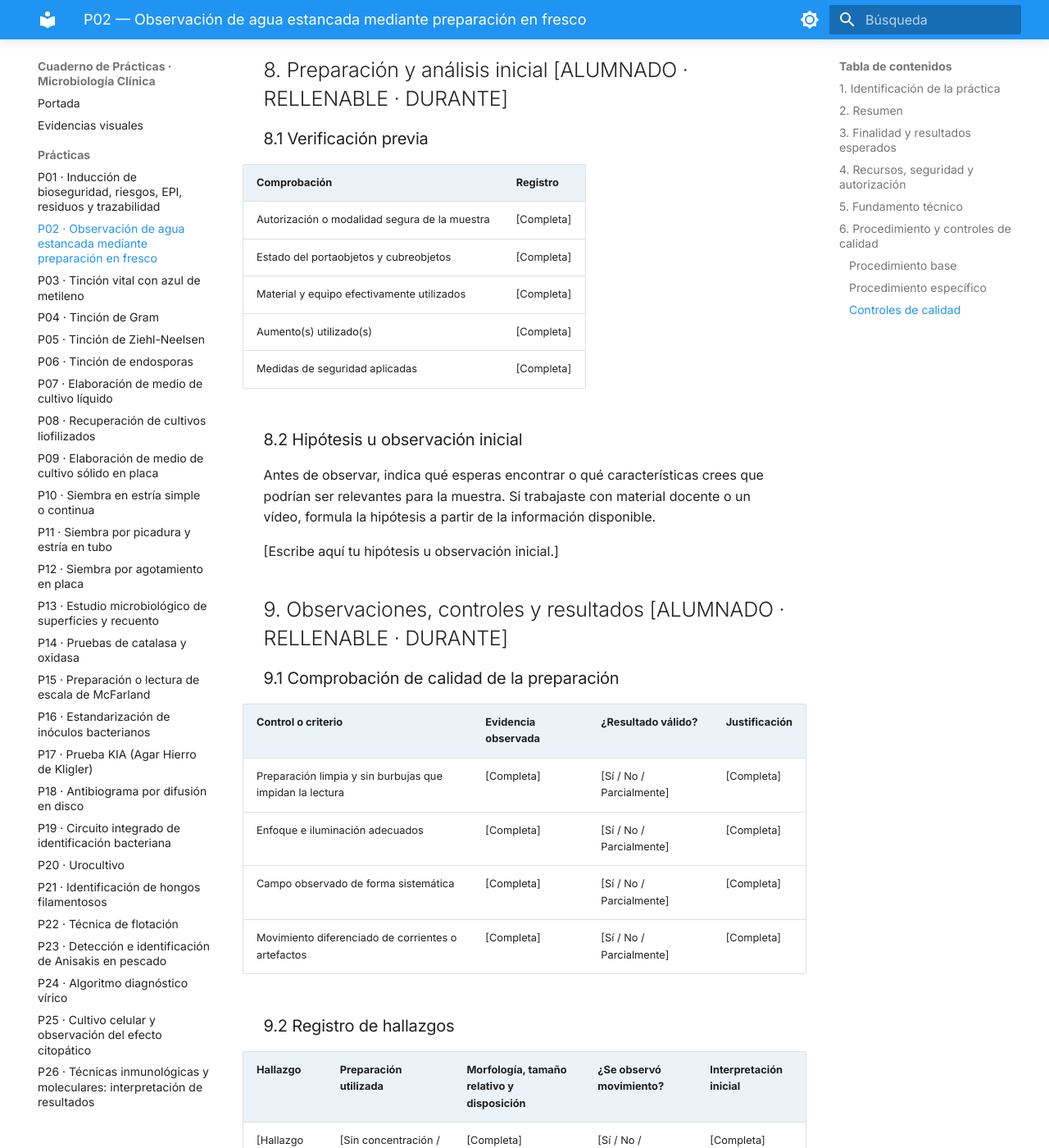
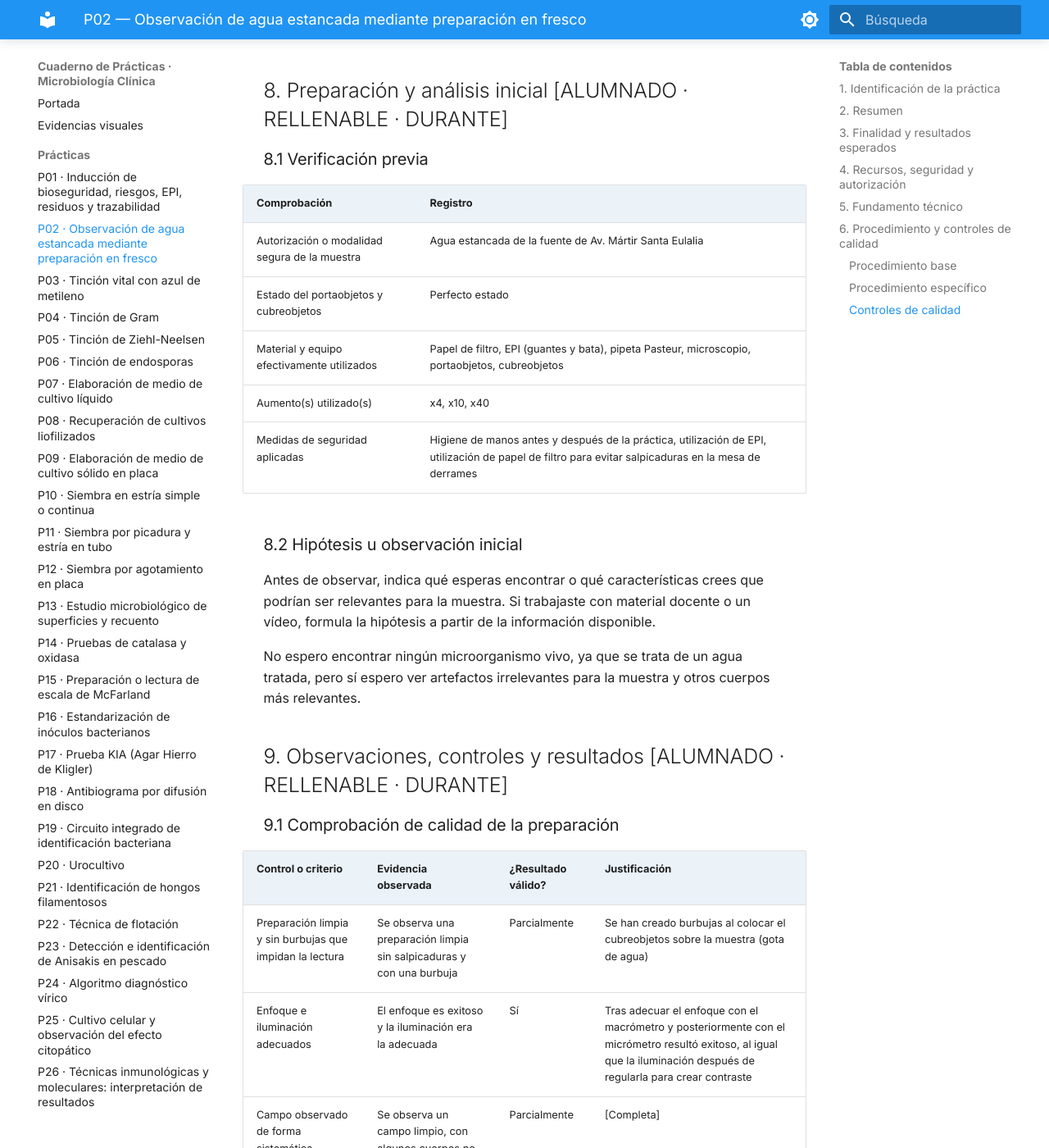
Before and after one commit to Rebeca-hubb/Cuaderno-Pr-cticas-Microbiolog-a-Rebeca-Vicho-, an MkDocs documentation site: the page built from docs/practicas/P02_Observacion_en_fresco.md, in a window 1280 px wide and 1400 px high, scrolled down 6089 px. Shown: the whole window at 82% size. Built offline with MkDocs 1.6.1 and Material for MkDocs 9.7.7, drawn with Linux system fonts in a browser that asks for light colours; some of the changed text lies outside the part shown.

Commit message:
Update P02_Observacion_en_frescocasiacabado.md

```diff
--- a/docs/practicas/P02_Observacion_en_fresco.md
+++ b/docs/practicas/P02_Observacion_en_fresco.md
@@ -128,13 +128,13 @@ El guion de práctica aportado por el profesorado, *P1_Observación de agua esta
 
 ## 7. Datos de realización [ALUMNADO · RELLENABLE · DURANTE]
 
-- **Nombre y apellidos:** [Escribe tu nombre y apellidos]
-- **Fecha real de realización:** [dd/mm/aaaa]
-- **Grupo:** [Indica tu grupo]
-- **Pareja de trabajo, si procede:** [Indica el nombre o escribe “Trabajo individual”]
-- **Rol o tarea principal que realizaste:** [Describe tu participación]
-- **Modalidad realmente realizada:** [Muestra ambiental autorizada / preparación comercial segura / vídeo microscópico / otra; descríbela]
-- **Código o descripción de la muestra/material docente:** [Completa sin incluir datos personales o clínicos]
+- **Nombre y apellidos:** Rebeca Vicho Píriz
+- **Fecha real de realización:** 24/09/2026
+- **Grupo:** 2º LCB
+- **Pareja de trabajo, si procede:** Trabajo individual
+- **Rol o tarea principal que realizaste:** Técnico de laboratorio que observa una muestra al microscopio
+- **Modalidad realmente realizada:** Observación al microscopio de una muestra de agua estancada
+- **Código o descripción de la muestra/material docente:** Agua de la fuente de Av. Mártir Santa Eulalia
 
 ## 8. Preparación y análisis inicial [ALUMNADO · RELLENABLE · DURANTE]
 
@@ -142,17 +142,17 @@ El guion de práctica aportado por el profesorado, *P1_Observación de agua esta
 
 | Comprobación | Registro |
 |---|---|
-| Autorización o modalidad segura de la muestra | [Completa] |
-| Estado del portaobjetos y cubreobjetos | [Completa] |
-| Material y equipo efectivamente utilizados | [Completa] |
-| Aumento(s) utilizado(s) | [Completa] |
-| Medidas de seguridad aplicadas | [Completa] |
+| Autorización o modalidad segura de la muestra | Agua estancada de la fuente de Av. Mártir Santa Eulalia |
+| Estado del portaobjetos y cubreobjetos | Perfecto estado |
+| Material y equipo efectivamente utilizados | Papel de filtro, EPI (guantes y bata), pipeta Pasteur, microscopio, portaobjetos, cubreobjetos |
+| Aumento(s) utilizado(s) | x4, x10, x40 |
+| Medidas de seguridad aplicadas | Higiene de manos antes y después de la práctica, utilización de EPI, utilización de papel de filtro para evitar salpicaduras en la mesa de derrames |
 
 ### 8.2 Hipótesis u observación inicial
 
 Antes de observar, indica qué esperas encontrar o qué características crees que podrían ser relevantes para la muestra. Si trabajaste con material docente o un vídeo, formula la hipótesis a partir de la información disponible.
 
-[Escribe aquí tu hipótesis u observación inicial.]
+No espero encontrar ningún microorganismo vivo, ya que se trata de un agua tratada, pero sí espero ver artefactos irrelevantes para la muestra y otros cuerpos más relevantes.
 
 ## 9. Observaciones, controles y resultados [ALUMNADO · RELLENABLE · DURANTE]
 
@@ -160,10 +160,10 @@ Antes de observar, indica qué esperas encontrar o qué características crees q
 
 | Control o criterio | Evidencia observada | ¿Resultado válido? | Justificación |
 |---|---|---|---|
-| Preparación limpia y sin burbujas que impidan la lectura | [Completa] | [Sí / No / Parcialmente] | [Completa] |
-| Enfoque e iluminación adecuados | [Completa] | [Sí / No / Parcialmente] | [Completa] |
-| Campo observado de forma sistemática | [Completa] | [Sí / No / Parcialmente] | [Completa] |
-| Movimiento diferenciado de corrientes o artefactos | [Completa] | [Sí / No / Parcialmente] | [Completa] |
+| Preparación limpia y sin burbujas que impidan la lectura | Se observa una preparación limpia sin salpicaduras y con una burbuja | Parcialmente | Se han creado burbujas al colocar el cubreobjetos sobre la muestra (gota de agua) |
+| Enfoque e iluminación adecuados | El enfoque es exitoso y la iluminación era la adecuada | Sí | Tras adecuar el enfoque con el macrómetro y posteriormente con el micrómetro resultó exitoso, al igual que la iluminación después de regularla para crear contraste |
+| Campo observado de forma sistemática | Se observa un campo limpio, con algunos cuerpos no reconocidos | Parcialmente | [Completa] |
+| Movimiento diferenciado de corrientes o artefactos | Se observan artefactos como burbujas|Sí |Se creó una burbuja que podía observarse al microscopio y dificultaba la vista del campo en el miscroscopio |
 
 ### 9.2 Registro de hallazgos
 
@@ -224,7 +224,7 @@ Añade las imágenes propias después de realizar la práctica y en el orden cro
 
 | Incidencia, error o duda detectada | Posible causa | Medida correctora aplicada o propuesta | ¿Afectó al resultado? |
 |---|---|---|---|
-| [Completa o escribe “No se detectaron incidencias”] | [Completa] | [Completa] | [Sí / No; explica] |
+| Volumen distinto en la centrifugación | Cambio de procedimiento | Cambiar en el protocolo el volumen que centrifugar | No |
 
 ## 12. Interpretación técnica [ALUMNADO · RELLENABLE · DESPUÉS]
 
```
